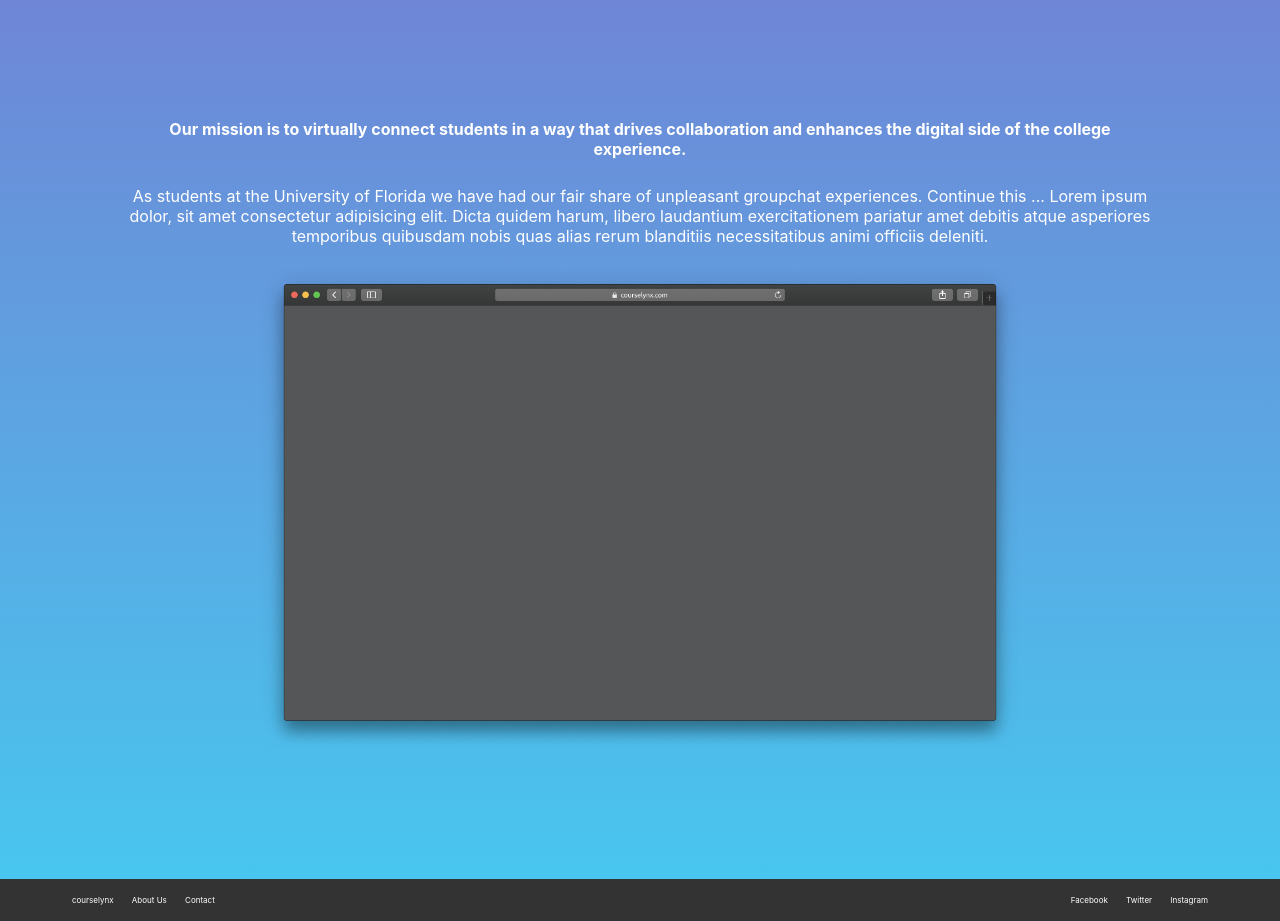
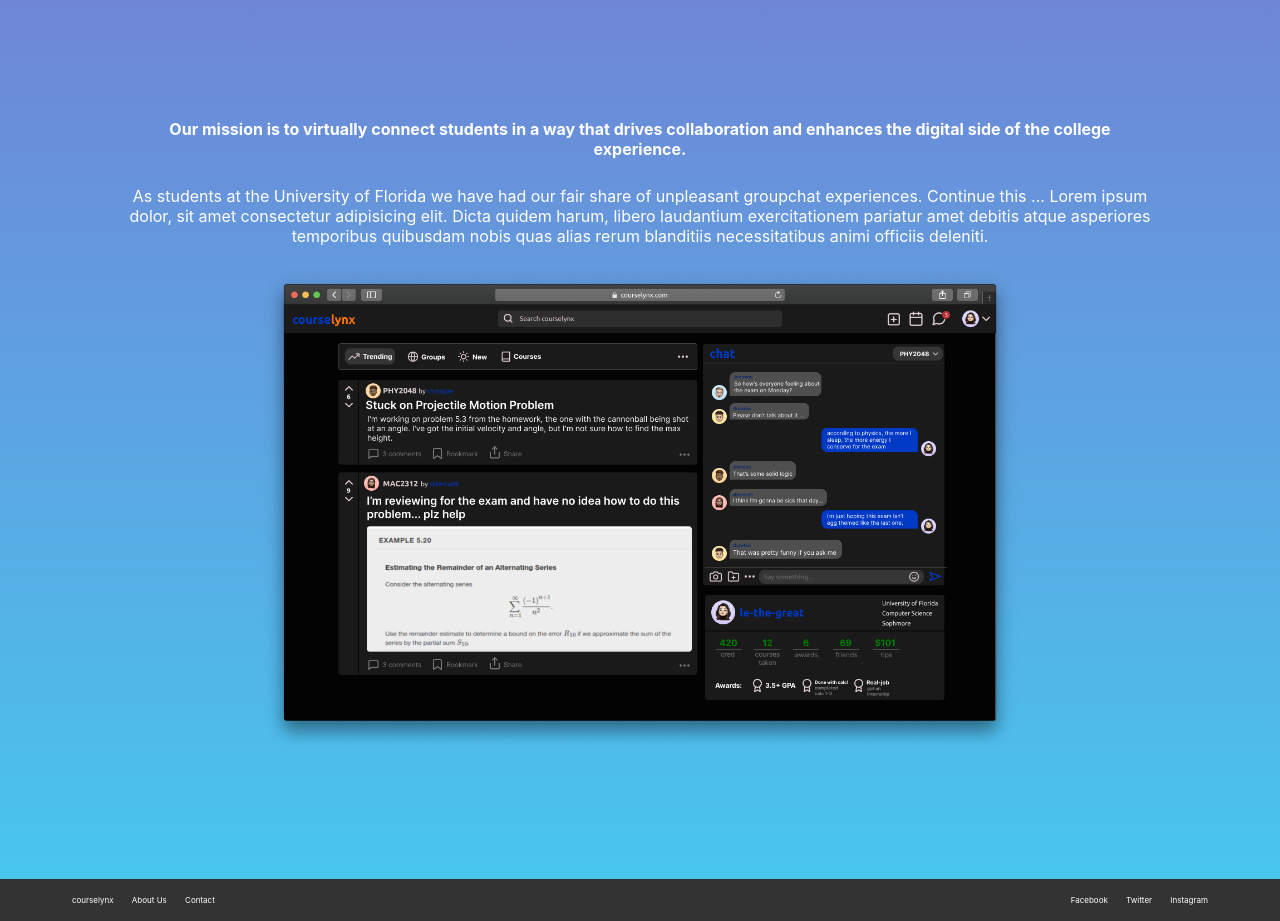
Before and after one commit to Courselynx/landing-page, a Flask app: page / in a window 1280 px wide. Shown: the part 1041-1962 px from the top of the page. Run offline with Flask 3, Linux system fonts and the light colour scheme; some web fonts are replaced.

Commit message:
browser UI

```diff
--- a/templates/index.html
+++ b/templates/index.html
@@ -45,7 +45,7 @@
         <div class="flex-container two">
             <h1>Our mission is to virtually connect students in a way that drives collaboration and enhances the digital side of the college experience.</h4>
             <p>As students at the University of Florida we have had our fair share of unpleasant groupchat experiences. Continue this ... Lorem ipsum dolor, sit amet consectetur adipisicing elit. Dicta quidem harum, libero laudantium exercitationem pariatur amet debitis atque asperiores temporibus quibusdam nobis quas alias rerum blanditiis necessitatibus animi officiis deleniti.</p>
-            <img src="{{ url_for('static', filename='images/web-frame.png') }}" alt="UI" class="browser">
+            <img src="{{ url_for('static', filename='images/webframe.png') }}" alt="UI" class="browser">
         </div>
         <footer class="footer">
             <div class="footer-left">
```
Also changed, not shown: static/images/webframe.png (added).
